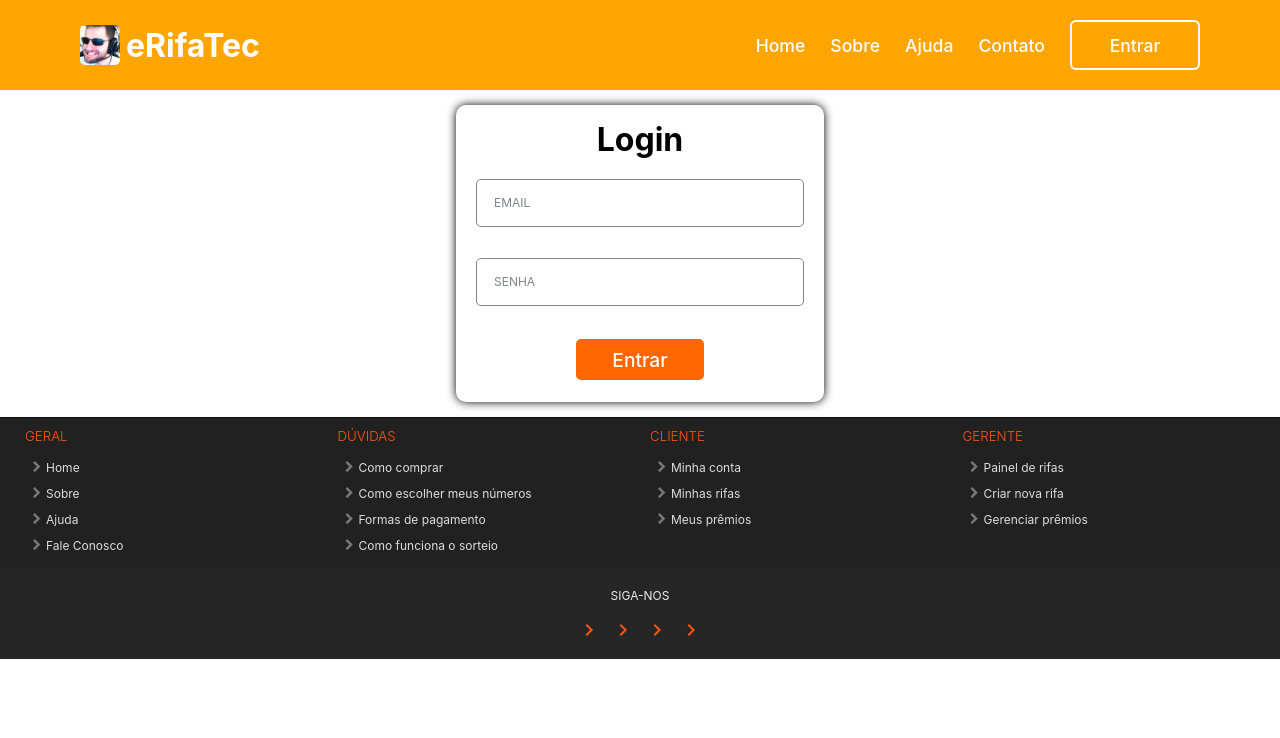
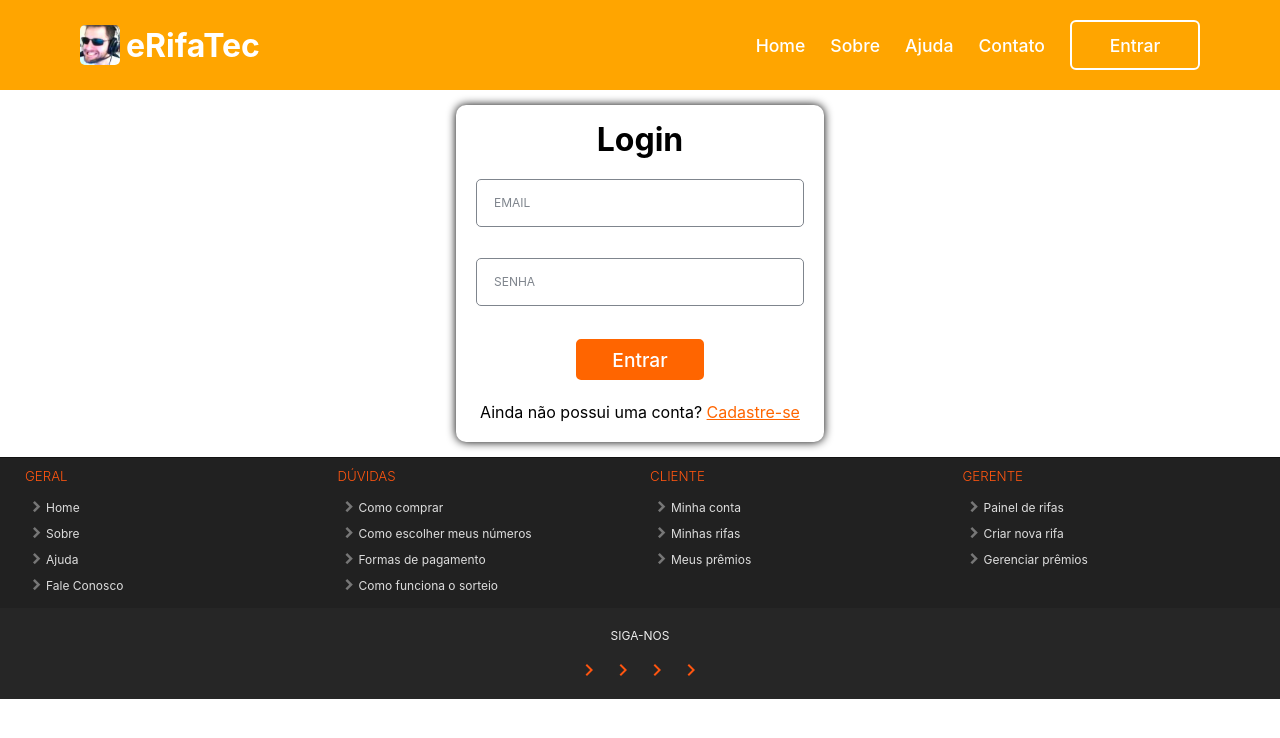
Before and after one commit to TCCMarcoLemasArthur/eRifaTec, a React (Create React App) app: page /login in a window 1280 px wide. Shown: the top 738 px of the page. Built offline with nearby package versions, Linux system fonts and the light colour scheme.

Commit message:
- Páginas linkadas entre si - Formulários de cadastro e login atualizados

```diff
--- a/src/frontend/componentes/FormLogin.tsx
+++ b/src/frontend/componentes/FormLogin.tsx
@@ -1,9 +1,10 @@
 import "../estilos/login.css";
+import CampoTexto from "./CampoTexto";
+import { Link } from 'react-router-dom'
 
 // TODO Definir ação do formulário
 // TODO Criar verificacao
 
-import CampoTexto from "./CampoTexto";
 
 export default function FormLogin() {
     return (
@@ -14,10 +15,11 @@ export default function FormLogin() {
             <CampoTexto name="emailLogin" label="Email" required/>
             <CampoTexto name="senhaLogin" label="Senha" pwd required/>
 
-            <div className="center">
+            <div className="button-box">
               <button type="submit" id="botaoLogin">
                 Entrar
               </button>
+              <p>Ainda não possui uma conta? <Link to={'/cadastrar'}>Cadastre-se</Link></p>
             </div>
           </form>
         </>
--- a/src/frontend/componentes/FormUsuario.tsx
+++ b/src/frontend/componentes/FormUsuario.tsx
@@ -1,6 +1,7 @@
-import '../estilos/cadastro.css';
+import '../estilos/formusuario.css';
 import CampoTexto from './CampoTexto';
 import { cadastrarUsuario } from '../../backend/controle/cadastraUsuario';
+import { Link } from 'react-router-dom'
 
 // TODO Preparar os campos para os dados que serão inseridos (máscara no campo dataDeNascimento, filtro e verificação)
 
@@ -59,10 +60,11 @@ function FormUsuario({cadastro}: Props) {
           <CampoTexto name='numero' label='Número*' required/>
         </div>
 
-        <div className="center">
+        <div className="button-box">
           <button type="submit" id={cadastro ? "btnCadastrar" : "btnAtualizar"}>
             Enviar
           </button>
+          {cadastro ? <p>Já possui uma conta? <Link to={'/login'}>Entrar</Link></p> : ""}
         </div>
       </form>
     </>
--- a/src/frontend/componentes/Header.tsx
+++ b/src/frontend/componentes/Header.tsx
@@ -1,23 +1,31 @@
+import { useEffect } from "react";
 import "../estilos/header.css";
 import logo from "../imagens/probleminha.jpg"
+import { Link, useNavigate } from 'react-router-dom'
 
 export default function Header() {
+  const navigate = useNavigate();
+
+  const loginPage = () => {
+    navigate("/login")
+  }
+
   return (
     <header className="headerbox">
       <div className="cabecalho">
         <div className="logo">
           <h1>
             <img src={logo} alt="Logo" />
-            <a href="#">eRifaTec</a>
+            <Link to={"/"}>eRifaTec</Link>
           </h1>
         </div>
 
         <nav className="navbar">
-          <a href="#">Home</a>
-          <a href="#">Sobre</a>
-          <a href="#">Ajuda</a>
-          <a href="#">Contato</a>
-          <button className="btnLogin">Entrar</button>
+          <Link to={'/'}>Home</Link>
+          <Link to={'/sobre'}>Sobre</Link>
+          <Link to={'/ajuda'}>Ajuda</Link>
+          <Link to={'/contatos'}>Contato</Link>
+          <button className="btnLogin" onClick={loginPage}>Entrar</button>
         </nav>
       </div>
     </header>
--- a/src/frontend/estilos/cadastro.css
+++ b/src/frontend/estilos/formusuario.css
@@ -34,6 +34,13 @@
     }
 }
 
+.formUsuario .button-box {
+    display: flex;
+    flex-direction: column;
+    justify-content: center;
+    align-items: center;
+}
+
 .formUsuario button {
     width: 40%;
     height: 45px;
@@ -48,3 +55,13 @@
     margin-bottom: 20px;
     transition: all 0.2s ease;
 }
+
+.formUsuario .button-box p {
+    padding-bottom: 20px;
+}
+
+.formUsuario .button-box a {
+    text-decoration: none;
+    text-decoration: underline;
+    color:rgb(255, 101, 0)
+}
--- a/src/frontend/estilos/header.css
+++ b/src/frontend/estilos/header.css
@@ -35,7 +35,7 @@
     text-decoration: none;
 }
 
-.navbar a {
+.navbar > a {
     position: relative;
     font-size: 1.1em;
     color: #fff;
@@ -45,7 +45,7 @@
     margin-left: 25px;
 }
 
-.navbar a::after {
+.navbar > a::after {
     content: "";
     position: absolute;
     left: 0;
@@ -59,7 +59,7 @@
     transition: transform 200ms;
 }
 
-.navbar a:hover::after {
+.navbar > a:hover::after {
     transform-origin: left;
     transform: scaleX(1);
 }
--- a/src/frontend/estilos/login.css
+++ b/src/frontend/estilos/login.css
@@ -33,4 +33,22 @@
     font-weight: 500;
     margin-bottom: 20px;
     transition: all 0.2s ease;
+
 }
+
+.loginForm .button-box {
+    display: flex;
+    flex-direction: column;
+    justify-content: center;
+    align-items: center;
+}
+
+.loginForm .button-box p {
+    padding-bottom: 20px;
+}
+
+.loginForm .button-box a {
+    text-decoration: none;
+    text-decoration: underline;
+    color:rgb(255, 101, 0)
+}
--- a/src/frontend/estilos/nopage.css
+++ b/src/frontend/estilos/nopage.css
@@ -4,5 +4,5 @@
     align-items: center;
     justify-content: center;
     text-align: center;
-    height: 50vh;
+    height: 45.2vh;
 }
--- a/src/index.css
+++ b/src/index.css
@@ -12,9 +12,3 @@
 body {
   min-height: 100vh;
 }
-
-.center {
-    display: flex;
-    justify-content: center;
-    align-items: center;
-}
```
